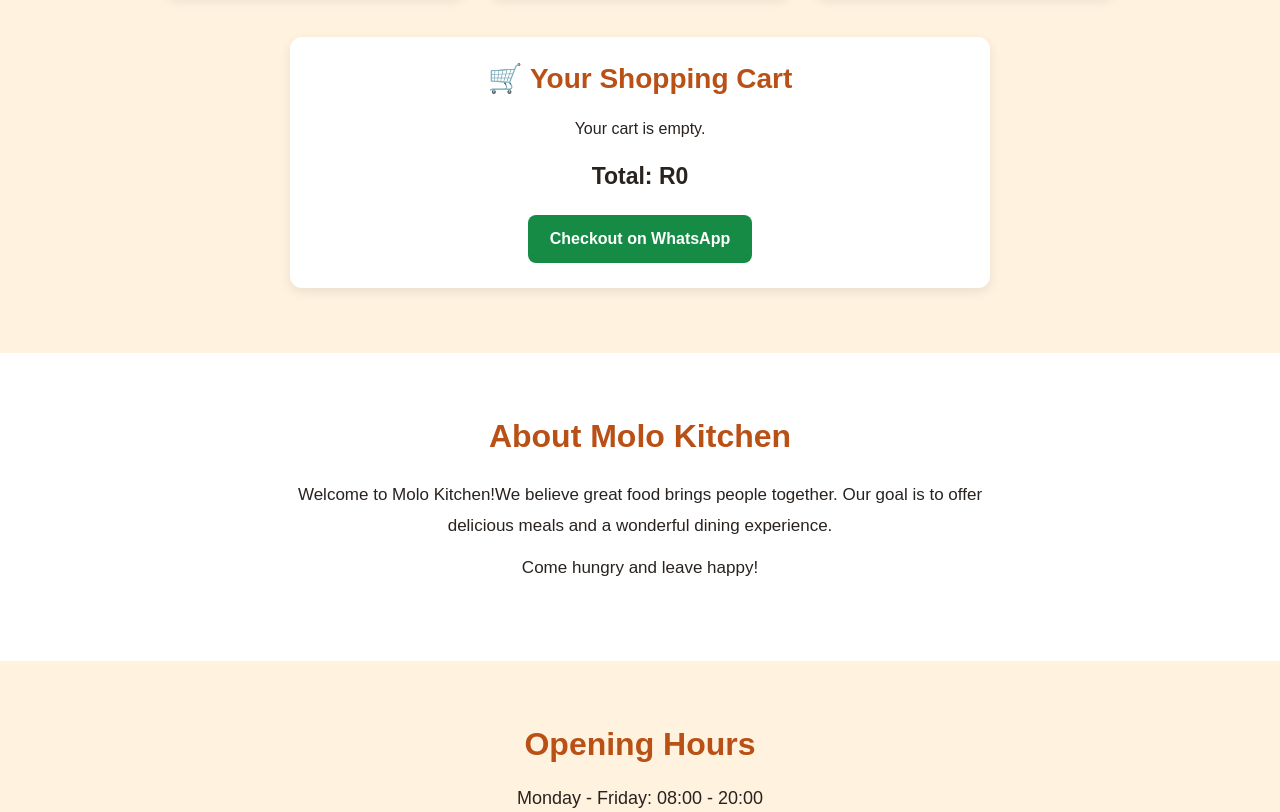
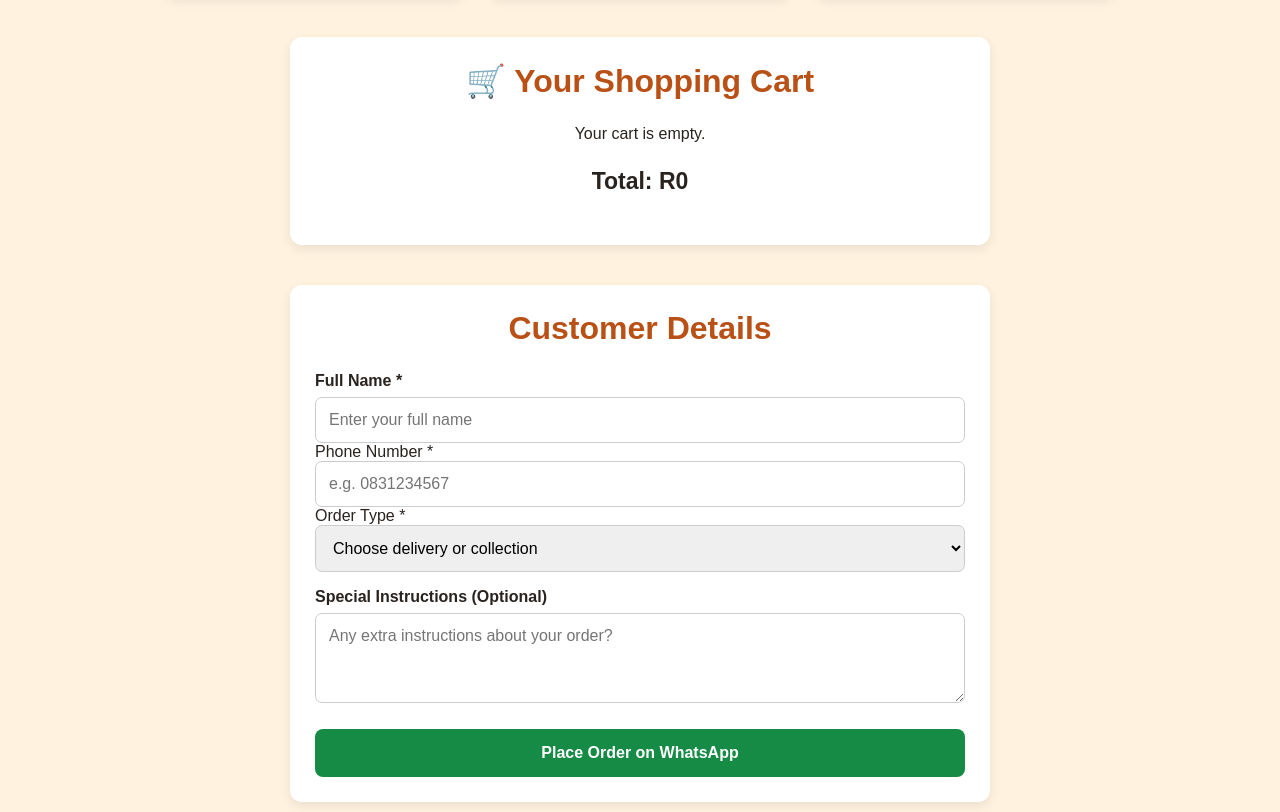
Before and after one commit to thabisomtuze5-netizen/molo-kitchen, a plain HTML site: page index.html in a window 1280 px wide. Shown: the part 1075-1887 px from the top of the page. Drawn offline with Linux system fonts and the light colour scheme.

Commit message:
Update index.html

```diff
--- a/index.html
+++ b/index.html
@@ -72,7 +72,6 @@ nav a:hover {
     flex-direction: column;
     justify-content: center;
     align-items: center;
-
     text-align: center;
     color: white;
     padding: 30px;
@@ -87,6 +86,8 @@ nav a:hover {
     font-size: 19px;
     margin-bottom: 25px;
 }
+
+/* BUTTONS */
 
 .button {
     display: inline-block;
@@ -104,7 +105,7 @@ nav a:hover {
     background: #b95016;
 }
 
-/* GENERAL SECTIONS */
+/* SECTIONS */
 
 section {
     padding: 65px 20px;
@@ -169,21 +170,15 @@ section h2 {
     margin-bottom: 20px;
 }
 
-/* SHOPPING CART */
+/* CART */
 
 .cart {
     background: white;
-    color: #29231f;
     padding: 25px;
-    margin: 40px auto 0;
+    margin: 40px auto;
     max-width: 700px;
     border-radius: 12px;
     box-shadow: 0 4px 12px #00000015;
-}
-
-.cart h2 {
-    color: #b95016;
-    font-size: 28px;
 }
 
 .cart-item {
@@ -222,8 +217,49 @@ section h2 {
     cursor: pointer;
 }
 
-.checkout-button:hover {
-    background: #106b34;
+/* CUSTOMER DETAILS */
+
+.checkout-form {
+    background: white;
+    max-width: 700px;
+    margin: 30px auto;
+    padding: 25px;
+    border-radius: 12px;
+    box-shadow: 0 4px 12px #00000015;
+    text-align: left;
+}
+
+.checkout-form h2 {
+    text-align: center;
+    color: #b95016;
+    margin-bottom: 25px;
+}
+
+.checkout-form label {
+    display: block;
+    font-weight: bold;
+    margin: 16px 0 7px;
+}
+
+.checkout-form input,
+.checkout-form select,
+.checkout-form textarea {
+    width: 100%;
+    padding: 13px;
+    border: 1px solid #ccc;
+    border-radius: 7px;
+    font-size: 16px;
+    font-family: Arial, sans-serif;
+}
+
+.checkout-form textarea {
+    min-height: 90px;
+    resize: vertical;
+}
+
+.checkout-form button {
+    width: 100%;
+    margin-top: 22px;
 }
 
 /* ABOUT */
@@ -269,7 +305,7 @@ footer {
     text-align: center;
 }
 
-/* MOBILE DESIGN */
+/* MOBILE */
 
 @media (max-width: 600px) {
 
@@ -293,19 +329,18 @@ footer {
 
 }
 
-</style></head><body><!-- HEADER --><header><h1>🍴 MOLO KITCHEN</h1><p>Fresh Food. Great Taste. Good Times.</p></header><!-- NAVIGATION --><nav><a href="#home">Home</a>
-
+</style></head><body><!-- HEADER --><header>
+<h1>🍴 MOLO KITCHEN</h1>
+<p>Fresh Food. Great Taste. Good Times.</p>
+</header><!-- NAVIGATION --><nav>
+<a href="#home">Home</a>
 <a href="#menu">Menu</a>
-
 <a href="#about">About</a>
-
 <a href="#hours">Hours</a>
-
 <a href="#contact">Contact</a>
-
 </nav><!-- HOMEPAGE --><div class="hero" id="home"><h2>Welcome to Molo Kitchen</h2><p>Discover delicious food made with love.</p><a href="#menu" class="button">
 Explore Our Menu
-</a></div><!-- FOOD MENU --><section class="menu" id="menu"><div class="container"><h2>Our Popular Menu</h2><div class="food-container"><!-- FOOD 1 --><div class="food-card"><img
+</a></div><!-- FOOD MENU --><section class="menu" id="menu"><div class="container"><h2>Our Popular Menu</h2><div class="food-container"><!-- BURGER --><div class="food-card"><img
 src="https://images.unsplash.com/photo-1568901346375-23c9450c58cd?w=800"
 alt="Classic burger"
 loading="lazy"
@@ -314,22 +349,22 @@ loading="lazy"
 
 <h3>Classic Burger</h3><p>Juicy burger with fresh ingredients.</p><div class="price">R65</div><button class="button"
 onclick="addToCart('Classic Burger', 65)">
+Add to Cart
+</button>
 
-Add to Cart
-
-</button></div><!-- FOOD 2 --><div class="food-card"><img
+</div><!-- PIZZA --><div class="food-card"><img
 src="https://images.unsplash.com/photo-1513104890138-7c749659a591?w=800"
-alt="Pizza"
+alt="Special pizza"
 loading="lazy"
 
 «»
 
 <h3>Special Pizza</h3><p>Delicious pizza with melted cheese.</p><div class="price">R95</div><button class="button"
 onclick="addToCart('Special Pizza', 95)">
+Add to Cart
+</button>
 
-Add to Cart
-
-</button></div><!-- FOOD 3 --><div class="food-card"><img
+</div><!-- SALAD --><div class="food-card"><img
 src="https://images.unsplash.com/photo-1546069901-ba9599a7e63c?w=800"
 alt="Fresh salad"
 loading="lazy"
@@ -338,36 +373,71 @@ loading="lazy"
 
 <h3>Fresh Salad</h3><p>Fresh and healthy ingredients.</p><div class="price">R55</div><button class="button"
 onclick="addToCart('Fresh Salad', 55)">
+Add to Cart
+</button>
 
-Add to Cart
+</div></div><!-- SHOPPING CART --><div class="cart" id="cart"><h2>🛒 Your Shopping Cart</h2><div id="cartItems">
+<p>Your cart is empty.</p>
+</div><div class="cart-total">
+Total: R<span id="cartTotal">0</span>
+</div></div><!-- CUSTOMER CHECKOUT FORM --><div class="checkout-form" id="checkout"><h2>Customer Details</h2><form id="orderForm"><label for="customerName">
+Full Name *
+</label><input
+type="text"
+id="customerName"
+placeholder="Enter your full name"
+required
 
-</button></div></div><!-- SHOPPING CART --><div class="cart" id="cart"><h2>🛒 Your Shopping Cart</h2><div id="cartItems"><p>Your cart is empty.</p></div><div class="cart-total">Total: R<span id="cartTotal">0</span>
+«»
 
-</div><button class="checkout-button"
-onclick="checkoutCart()">
+<label for="customerPhone">
+Phone Number *
+</label><input
+type="tel"
+id="customerPhone"
+placeholder="e.g. 0831234567"
+required
 
-Checkout on WhatsApp
+«»
 
-</button></div></div></section><!-- ABOUT --><section class="about" id="about"><div class="container"><h2>About Molo Kitchen</h2><p>
+<label for="orderType">
+Order Type *
+</label><select id="orderType" required onchange="toggleAddress()"><option value="">Choose delivery or collection</option><option value="Delivery">Delivery</option><option value="Collection">Collection</option></select><div id="addressArea" style="display:none;"><label for="customerAddress">
+Delivery Address *
+</label><textarea
+id="customerAddress"
+placeholder="Enter your street, suburb and area"
+></textarea></div><label for="orderInstructions">
+Special Instructions (Optional)
+</label><textarea
+id="orderInstructions"
+placeholder="Any extra instructions about your order?"
+></textarea><button type="submit" class="checkout-button">
+Place Order on WhatsApp
+</button></form></div></div></section><!-- ABOUT --><section class="about" id="about"><div class="container"><h2>About Molo Kitchen</h2><p>
 Welcome to Molo Kitchen!We believe great food brings people together.
 Our goal is to offer delicious meals and
 a wonderful dining experience.
 
 </p><p>
 Come hungry and leave happy!
-</p></div></section><!-- OPENING HOURS --><section class="hours" id="hours"><h2>Opening Hours</h2><p>Monday - Friday: 08:00 - 20:00</p><p>Saturday: 09:00 - 21:00</p><p>Sunday: 10:00 - 18:00</p></section><!-- CONTACT --><section class="contact" id="contact"><h2>Contact Us</h2><p>Want to order something delicious?</p><p>Contact us through WhatsApp.</p><button class="button"
+</p></div></section><!-- OPENING HOURS --><section class="hours" id="hours"><h2>Opening Hours</h2><p>Monday - Friday: 08:00 - 20:00</p>
+<p>Saturday: 09:00 - 21:00</p>
+<p>Sunday: 10:00 - 18:00</p></section><!-- CONTACT --><section class="contact" id="contact"><h2>Contact Us</h2><p>Want to order something delicious?</p><p>Contact us through WhatsApp.</p><button class="button"
 onclick="contactRestaurant()">
+Chat With Us
+</button>
 
-Chat With Us
-
-</button></section><!-- FOOTER --><footer><p>© 2026 Molo Kitchen</p><p>Fresh Food. Great Taste. Good Times.</p><p>Website designed by Thabiso Web Design.</p></footer><!-- JAVASCRIPT --><script>
+</section><!-- FOOTER --><footer><p>© 2026 Molo Kitchen</p>
+<p>Fresh Food. Great Taste. Good Times.</p>
+<p>Website designed by Thabiso Web Design.</p></footer><!-- JAVASCRIPT --><script>
 
 // WHATSAPP BUSINESS NUMBER
 
 const whatsappNumber = "27833649739";
 
 
-// SHOPPING CART DATA
+// SHOPPING CART
 
 let cart = [];
 
@@ -396,12 +466,10 @@ function addToCart(name, price) {
 
     displayCart();
 
-    alert(name + " added to your cart!");
-
 }
 
 
-// DISPLAY SHOPPING CART
+// DISPLAY CART
 
 function displayCart() {
 
@@ -431,10 +499,11 @@ function displayCart() {
 
                 <span>
                     ${item.name} x ${item.quantity}
-                    - R${itemTotal}
+                    = R${itemTotal}
                 </span>
 
-                <button onclick="removeFromCart(${index})">
+                <button type="button"
+                onclick="removeFromCart(${index})">
                     Remove
                 </button>
 
@@ -449,7 +518,7 @@ function displayCart() {
 }
 
 
-// REMOVE FOOD FROM CART
+// REMOVE ITEM
 
 function removeFromCart(index) {
 
@@ -460,19 +529,94 @@ function removeFromCart(index) {
 }
 
 
-// CHECKOUT THROUGH WHATSAPP
+// SHOW OR HIDE DELIVERY ADDRESS
 
-function checkoutCart() {
+function toggleAddress() {
+
+    let orderType = document.getElementById("orderType").value;
+
+    let addressArea = document.getElementById("addressArea");
+
+    let addressInput = document.getElementById("customerAddress");
+
+    if (orderType === "Delivery") {
+
+        addressArea.style.display = "block";
+
+        addressInput.required = true;
+
+    } else {
+
+        addressArea.style.display = "none";
+
+        addressInput.required = false;
+
+        addressInput.value = "";
+
+    }
+
+}
+
+
+// CUSTOMER CHECKOUT
+
+document.getElementById("orderForm").addEventListener("submit", function(event) {
+
+    event.preventDefault();
 
     if (cart.length === 0) {
 
-        alert("Your shopping cart is empty!");
+        alert("Please add food to your shopping cart first.");
+
+        document.getElementById("cart").scrollIntoView();
 
         return;
 
     }
 
-    let message = "Hello Molo Kitchen! I would like to order:\n\n";
+    let name = document.getElementById("customerName").value.trim();
+
+    let phone = document.getElementById("customerPhone").value.trim();
+
+    let orderType = document.getElementById("orderType").value;
+
+    let address = document.getElementById("customerAddress").value.trim();
+
+    let instructions = document.getElementById("orderInstructions").value.trim();
+
+    if (!name || !phone || !orderType) {
+
+        alert("Please complete all required customer details.");
+
+        return;
+
+    }
+
+    if (orderType === "Delivery" && !address) {
+
+        alert("Please enter your delivery address.");
+
+        return;
+
+    }
+
+    let message = "HELLO MOLO KITCHEN! I WOULD LIKE TO PLACE AN ORDER.\n\n";
+
+    message += "CUSTOMER DETAILS\n";
+
+    message += "Name: " + name + "\n";
+
+    message += "Phone: " + phone + "\n";
+
+    message += "Order Type: " + orderType + "\n";
+
+    if (orderType === "Delivery") {
+
+        message += "Address: " + address + "\n";
+
+    }
+
+    message += "\nORDER DETAILS\n";
 
     let total = 0;
 
@@ -487,11 +631,17 @@ function checkoutCart() {
 
     });
 
-    message += "\nTOTAL: R" + total;
+    message += "\nTOTAL: R" + total + "\n";
+
+    if (instructions) {
+
+        message += "\nSpecial Instructions: " + instructions;
+
+    }
 
     sendWhatsApp(message);
 
-}
+});
 
 
 // CONTACT RESTAURANT
@@ -511,7 +661,7 @@ function sendWhatsApp(message) {
 
     if (!/^\d{11,15}$/.test(whatsappNumber)) {
 
-        alert("Please check the WhatsApp number in the JavaScript code.");
+        alert("Please check the WhatsApp number in the code.");
 
         return;
 
```
